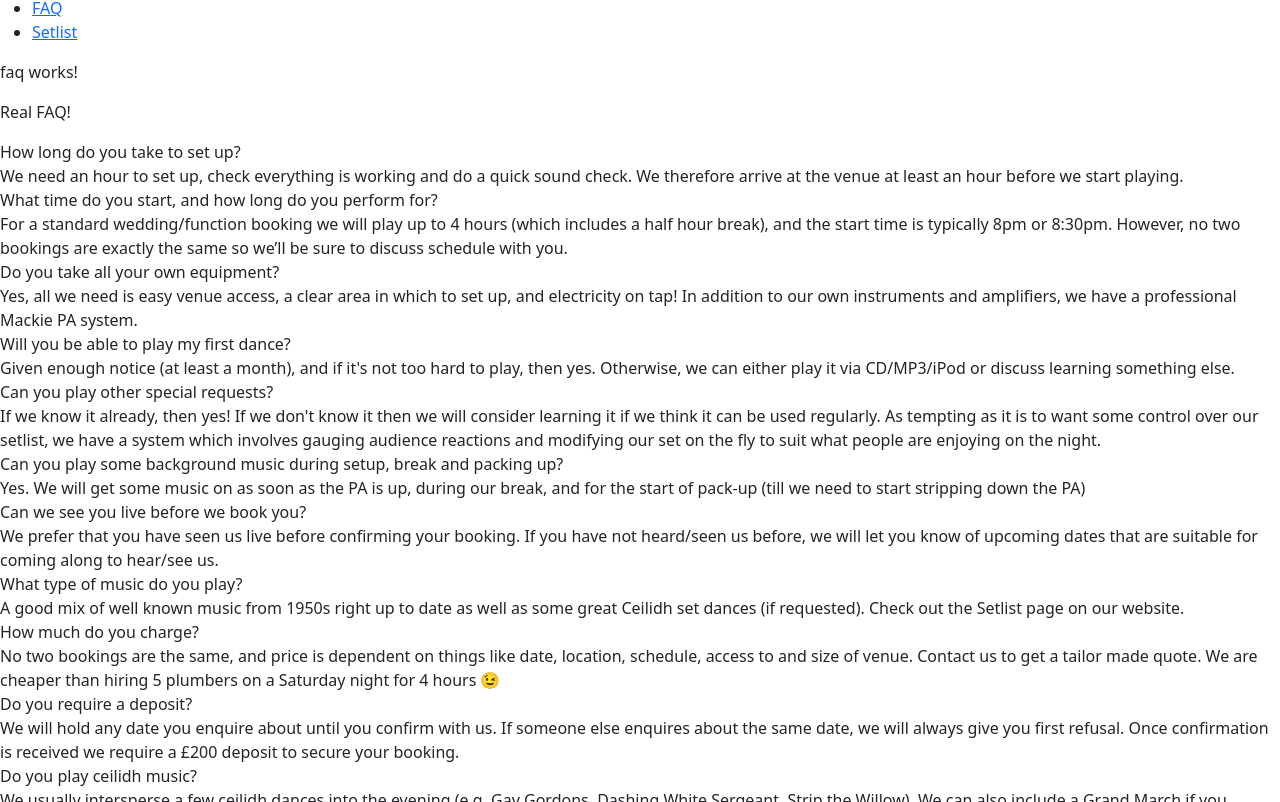
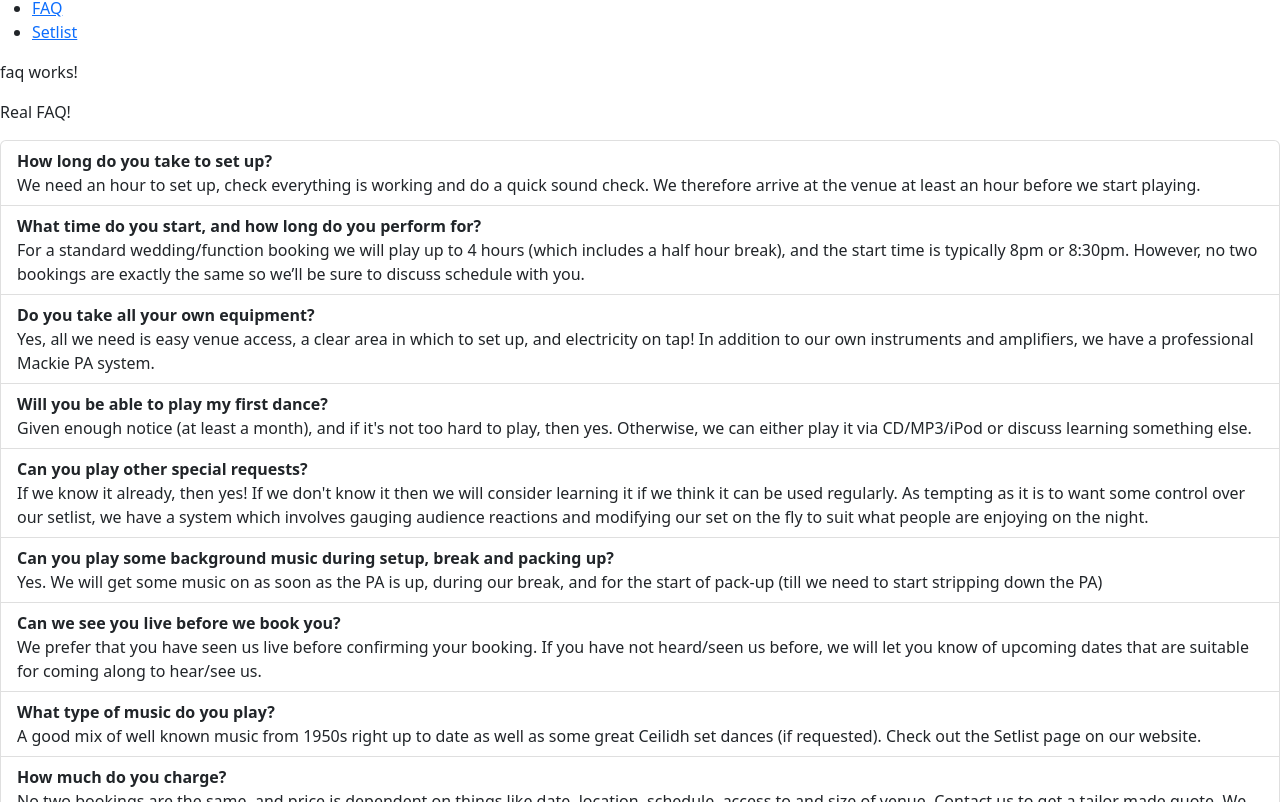
Before and after one commit to bigmealy/fusion, an Angular app: page /faq in a window 1280 px wide. Shown: the part 418-1220 px from the top of the page. Built offline with nearby package versions, Linux system fonts and the light colour scheme.

Commit message:
Tentative bootstrap experiment

```diff
--- a/src/app/faq/faq.component.html
+++ b/src/app/faq/faq.component.html
@@ -1,7 +1,7 @@
 <p>faq works!</p>
 <p class="test-class">{{ test }}</p>
-<div *ngIf="faq$ | async as faq">
-    <div class="qanda-container" *ngFor="let q of faq">
+<div class="list-group" *ngIf="faq$ | async as faq">
+    <div class="qanda-container list-group-item" *ngFor="let q of faq">
         <div class="question">{{ q.question }}</div>
         <div class="answer">{{ q.answer }}</div>
     </div>
--- a/src/app/faq/faq.component.scss
+++ b/src/app/faq/faq.component.scss
@@ -0,0 +1,3 @@
+.question {
+    font-weight: bold;
+}
```
